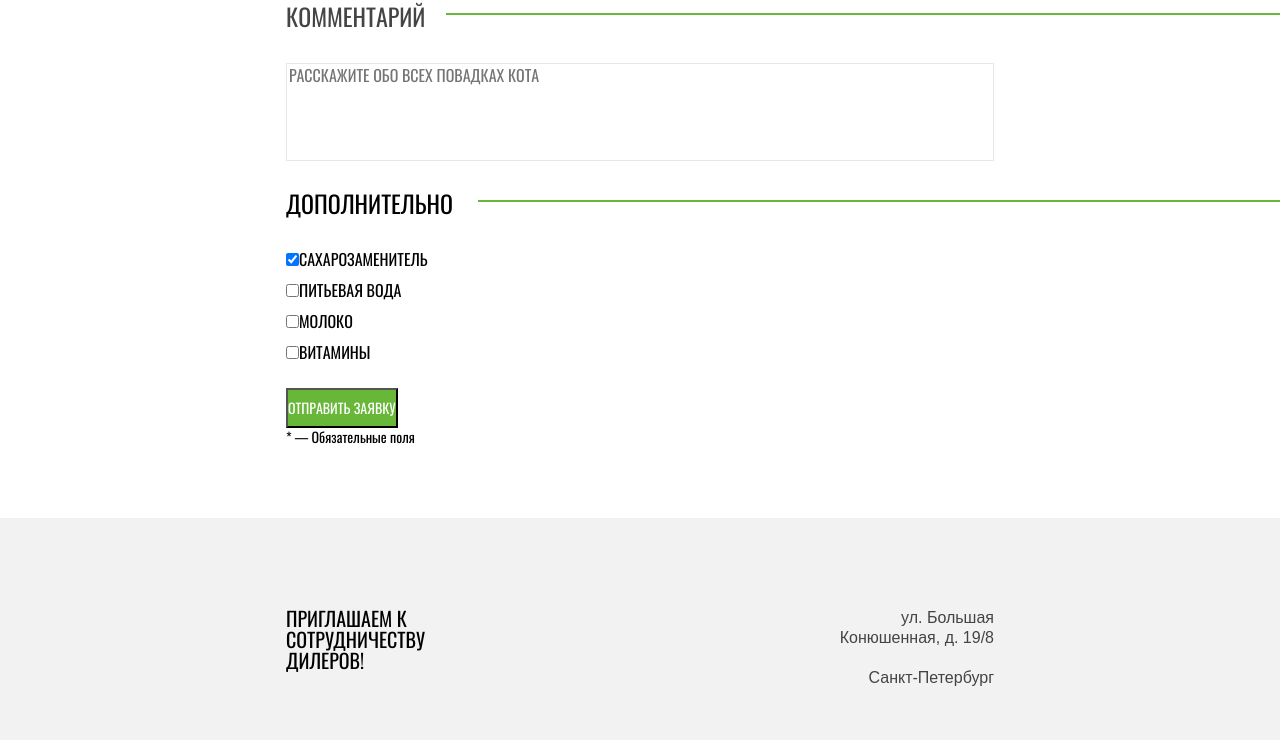
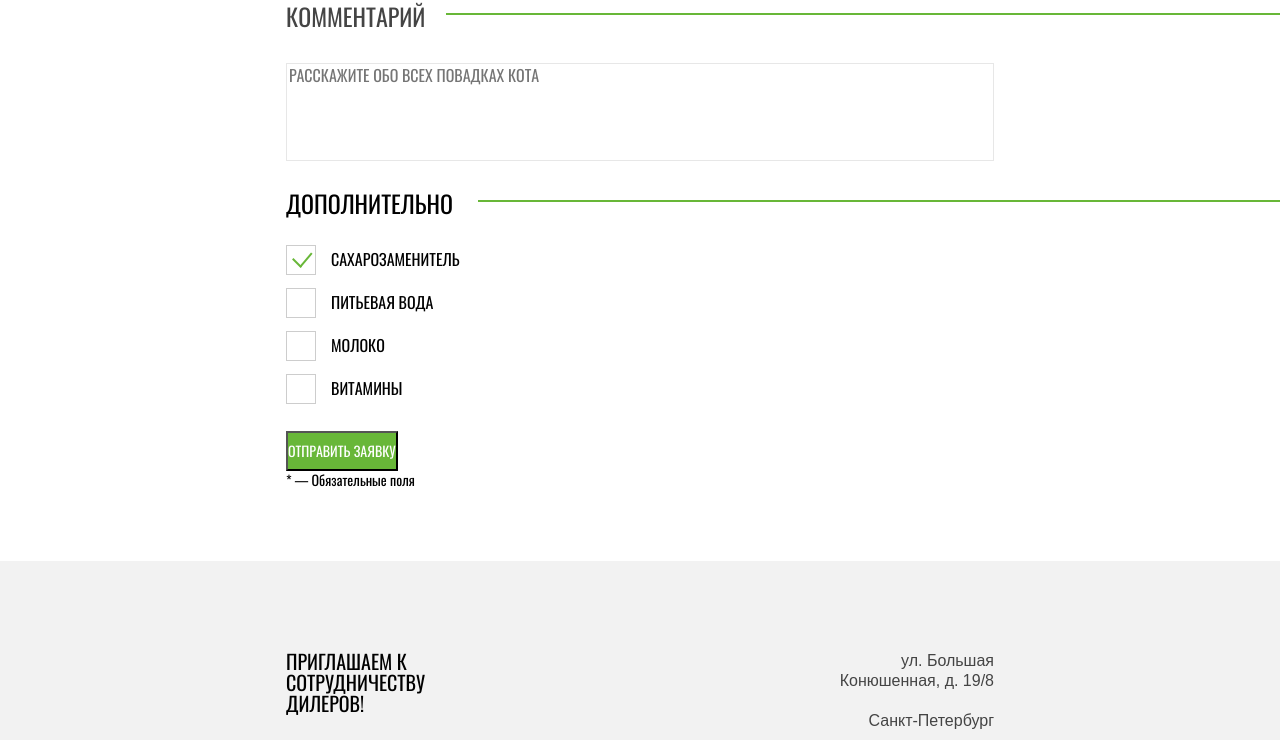
Before and after one commit to Ivan-El/catEnergy, a website: page source/form.html in a window 1280 px wide. Shown: the part 941-1681 px from the top of the page. Drawn offline with nearby package versions, Linux system fonts and the light colour scheme; files that its build step writes are made by us from their sources.

Commit message:
Добавляет стилизацию элемента чекбоксов

```diff
--- a/source/form.html
+++ b/source/form.html
@@ -59,22 +59,20 @@
             </fieldset>
             <fieldset class="form__fieldset form__fieldset--programm-select">
               <label class="form__label form__label--radio">
-                <input class="form__input--radio visually-hidden" type="radio" name="programm-target" checked>
+                <input class="form__input-radio visually-hidden" type="radio" name="programm-target" checked>
                 <span class="form__input-radio-indicator"></span>похудение
               </label>
               <label class="form__label  form__label--radio">
-                <input class="form__input--radio visually-hidden" type="radio" name="programm-target">
+                <input class="form__input-radio visually-hidden" type="radio" name="programm-target">
                 <span class="form__input-radio-indicator"></span>Набор массы
               </label>
               <label class="form__label  form__label--radio">
-                <input class="form__input--radio visually-hidden" type="radio" name="programm-target">
+                <input class="form__input-radio visually-hidden" type="radio" name="programm-target">
                 <span class="form__input-radio-indicator"></span>Не знаю (Нужен ваш совет)
               </label>
             </fieldset>
             <fieldset class="form__fieldset form__fieldset--contacts">
               <legend class="form__legend form__legend--contacts">Контактные данные (владельца кота)</legend>
-
-
               <div class="form__input-wrapper">
                 <label class="form__label" for="form__input-contact--email">E-mail:*</label>
                 <input class="form__input form__input-contact" id="form__input-contact--email" type="email" placeholder="kuklachev@gmail.com">
@@ -90,10 +88,22 @@
             </fieldset>
             <fieldset class="form__fieldset form__fieldset--checkbox-select">
               <legend class="form__legend">Дополнительно</legend>
-              <label class="form__label"><input class="form__input form__input-checkbox" type="checkbox" checked>сахарозаменитель</label>
-              <label class="form__label"><input class="form__input form__input-checkbox" type="checkbox">питьевая вода</label>
-              <label class="form__label"><input class="form__input form__input-checkbox" type="checkbox">молоко</label>
-              <label class="form__label"><input class="form__input form__input form__input-checkbox" type="checkbox">витамины</label>
+              <label class="form__label form__label--checkbox">
+                <input class="form__input-checkbox visually-hidden" type="checkbox" checked>
+                <span class="form__input-checkbox-indicator"></span>сахарозаменитель
+              </label>
+              <label class="form__label form__label--checkbox">
+                <input class="form__input-checkbox visually-hidden" type="checkbox">
+                <span class="form__input-checkbox-indicator"></span>питьевая вода
+              </label>
+              <label class="form__label form__label--checkbox">
+                <input class="form__input-checkbox visually-hidden" type="checkbox">
+                <span class="form__input-checkbox-indicator"></span>молоко
+              </label>
+              <label class="form__label form__label--checkbox">
+                <input class="form__input-checkbox visually-hidden" type="checkbox">
+                <span class="form__input-checkbox-indicator"></span>витамины
+              </label>
             </fieldset>
             <button class="form__button button" type="submit">отправить заявку</button>
             <span>* — Обязательные поля</span>
--- a/source/less/blocks/form.less
+++ b/source/less/blocks/form.less
@@ -48,6 +48,10 @@
     color: #222222;
   }
 
+  &--checkbox-select {
+    margin-bottom: 34px;
+  }
+
   &--personal-data,
   &--personal-contact,
   &--comment {
@@ -61,7 +65,8 @@
   margin-bottom: 13px;
   padding: 0;
 
-  &--radio {
+  &--radio,
+  &--checkbox {
     position: relative;
 
     margin-bottom: 25px;
@@ -101,7 +106,8 @@
   border: 1px solid @special-grey;
 }
 
-.form__input-radio-indicator {
+.form__input-radio-indicator,
+.form__input-checkbox-indicator {
   position: absolute;
   top: -5px;
   left: 0;
@@ -110,10 +116,13 @@
   height: 30px;
 
   border: 1px solid @special-grey;
+}
+
+.form__input-radio-indicator {
   border-radius: 50%;
 }
 
-.form__input--radio:checked + .form__input-radio-indicator::before {
+.form__input-radio:checked + .form__input-radio-indicator::before {
   .absolute();
   top: 8px;
   left: 8px;
@@ -161,3 +170,31 @@
 
   resize: none;
 }
+
+
+.form__input-checkbox:checked + .form__input-checkbox-indicator::before,
+.form__input-checkbox:checked + .form__input-checkbox-indicator::after {
+  .absolute();
+
+  background-color: @light-green-color;
+}
+
+.form__input-checkbox:checked + .form__input-checkbox-indicator::before {
+  top: 16px;
+  left: 4px;
+
+  width: 12px;
+  height: 2px;
+
+  transform: rotate(45deg);
+}
+
+.form__input-checkbox:checked + .form__input-checkbox-indicator::after {
+  top: 13px;
+  left: 10px;
+
+  width: 18px;
+  height: 2px;
+
+  transform: rotate(-50deg);
+}
```
